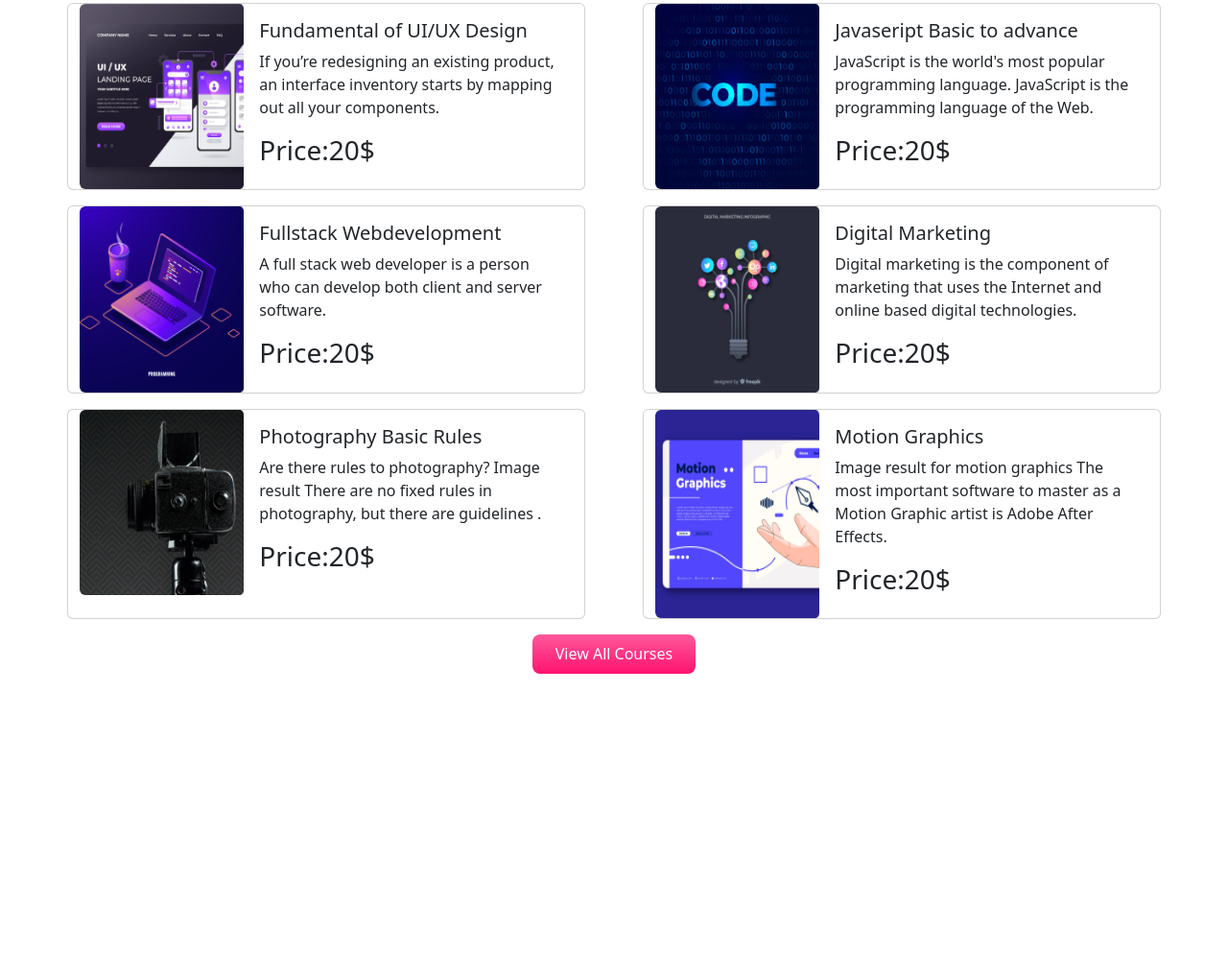
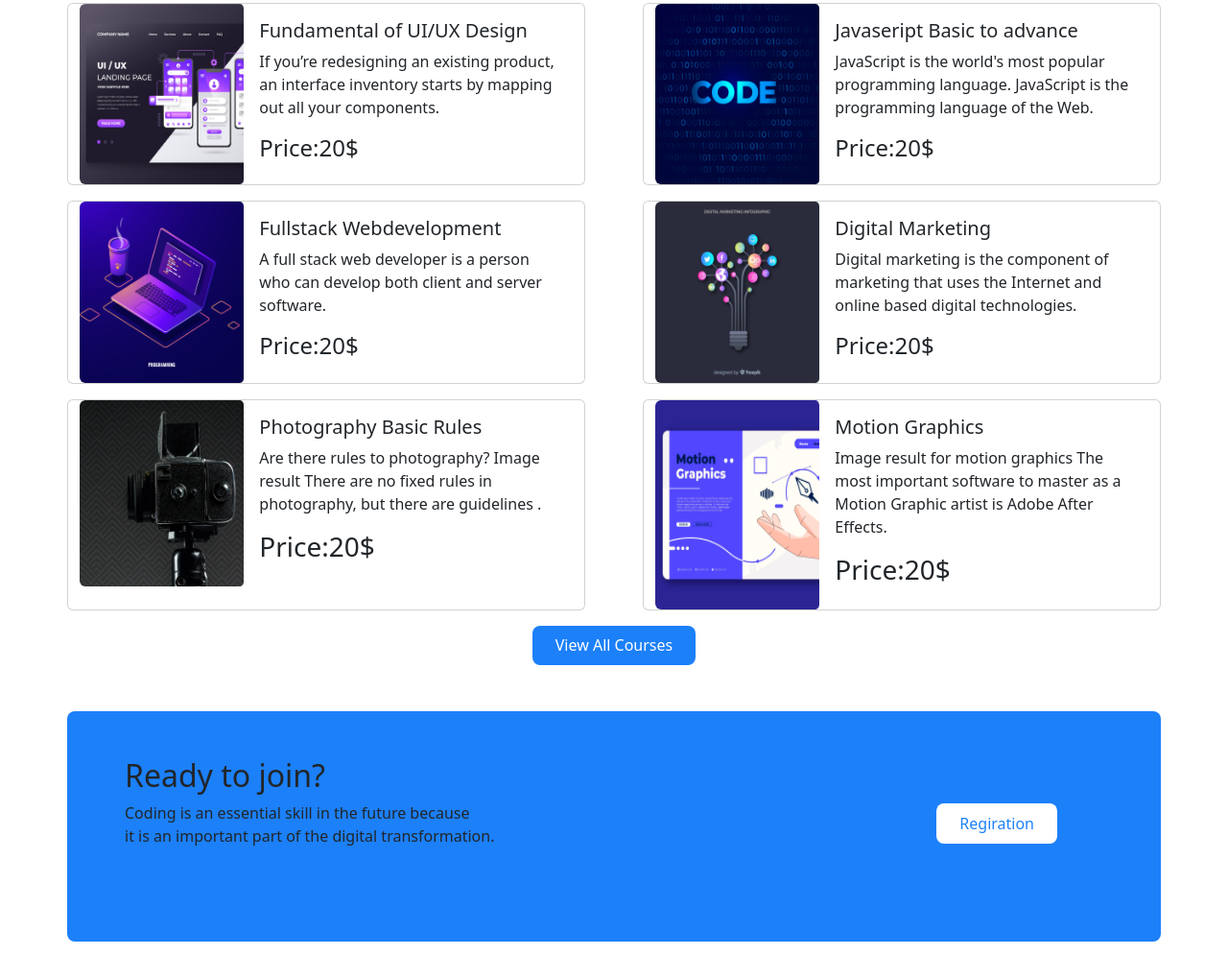
Before and after one commit to prantoahmed1/pranto-assainment3, a plain HTML site: page index.html in a window 1280 px wide. Shown: the part 938-1958 px from the top of the page at 96% size. Before the commit the page ends 1640 px from the top, so only its background shows below. Drawn offline with nearby package versions, Linux system fonts and the light colour scheme.

Commit message:
registration commite

```diff
--- a/index.html
+++ b/index.html
@@ -46,7 +46,7 @@
 
               </div>
 
-                <button class="btn btn-outline-success" type="submit">Register</button>
+                <button class="btn btn-get-started " type="submit">Register</button>
 
             </div>
           </nav>
@@ -124,7 +124,7 @@
                 <div class="card-body">
                   <h5 class="card-title">Fundamental of UI/UX Design</h5>
                   <p class="card-text">If you’re redesigning an existing product, an interface inventory starts by mapping out all your components.</p>
-                  <h3>Price:20$</h3>
+                  <h4>Price:20$</h4>
                 </div>
               </div>
             </div>
@@ -142,7 +142,7 @@
                   <p class="card-text">JavaScript is the world's most popular programming language.
 
                     JavaScript is the programming language of the Web.</p>
-                    <h3>Price:20$</h3>
+                    <h4>Price:20$</h4>
                 </div>
               </div>
             </div>
@@ -158,7 +158,7 @@
                 <div class="card-body">
                   <h5 class="card-title">Fullstack Webdevelopment</h5>
                   <p class="card-text"> A full stack web developer is a person who can develop both client and server software.</p>
-                  <h3>Price:20$</h3>
+                  <h4>Price:20$</h4>
                 </div>
               </div>
             </div>
@@ -173,7 +173,7 @@
                 <div class="card-body">
                   <h5 class="card-title">Digital Marketing</h5>
                   <p class="card-text">Digital marketing is the component of marketing that uses the Internet and online based digital technologies.</p>
-                  <h3>Price:20$</h3>
+                  <h4>Price:20$</h4>
               </div>
             </div>
           </div>
@@ -219,6 +219,21 @@
    </div>
 
       </section>
+      <section style =" height:240px" class="container  rounded-3 restration-bg-info  mb-5" id="">
+
+          <div class="d-flex justify-content-between m-5">
+        <div class="pt-5">
+          <h2>Ready to join?</h2>
+          <p>
+
+            Coding is an essential skill in the future because <br>it is an important part of the digital transformation. </p>
+          </div>
+            <div class="from m-5 pt-5">
+              <button type="registration" class="registration-btn ">Regiration</button>
+            </div>
+        </div>
+      </div>
+      </section>
     </main>
     <script src="https://cdn.jsdelivr.net/npm/bootstrap@5.2.0/dist/js/bootstrap.bundle.min.js"></script>
 </body>
--- a/style.css
+++ b/style.css
@@ -2,12 +2,22 @@
     height: auto;
 }
 
+.restration-bg-info{
+    background-color:#1C80F9;
+    }
+    .registration-btn {
+        background-color: #fff;
+        color:#1C80F9;
+        border:none;
+    padding: 9px 24px;
+     border-radius: 8px ;
+    }
 .btn-get-started{
 
-    background-image: linear-gradient(to bottom,#FF589B 0%,#FF136F 100%);
+    background-color:#1C80F9;
     color: #fff;
     border:none;
     padding: 9px 24px;
-     border-radius: 8px
+     border-radius: 8px }
 
 }
```
Also changed, not shown: registration-from.html (added, +18 -0 lines).
